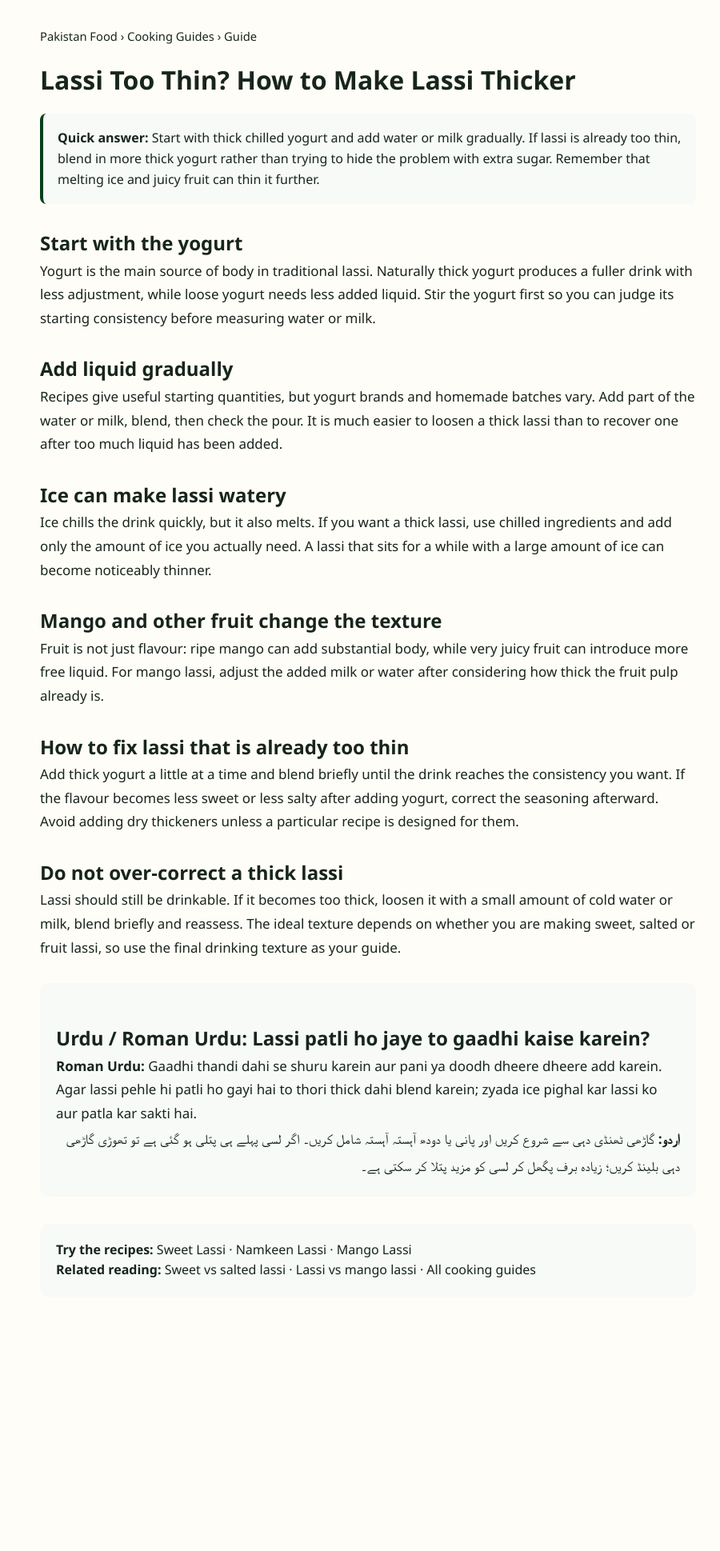
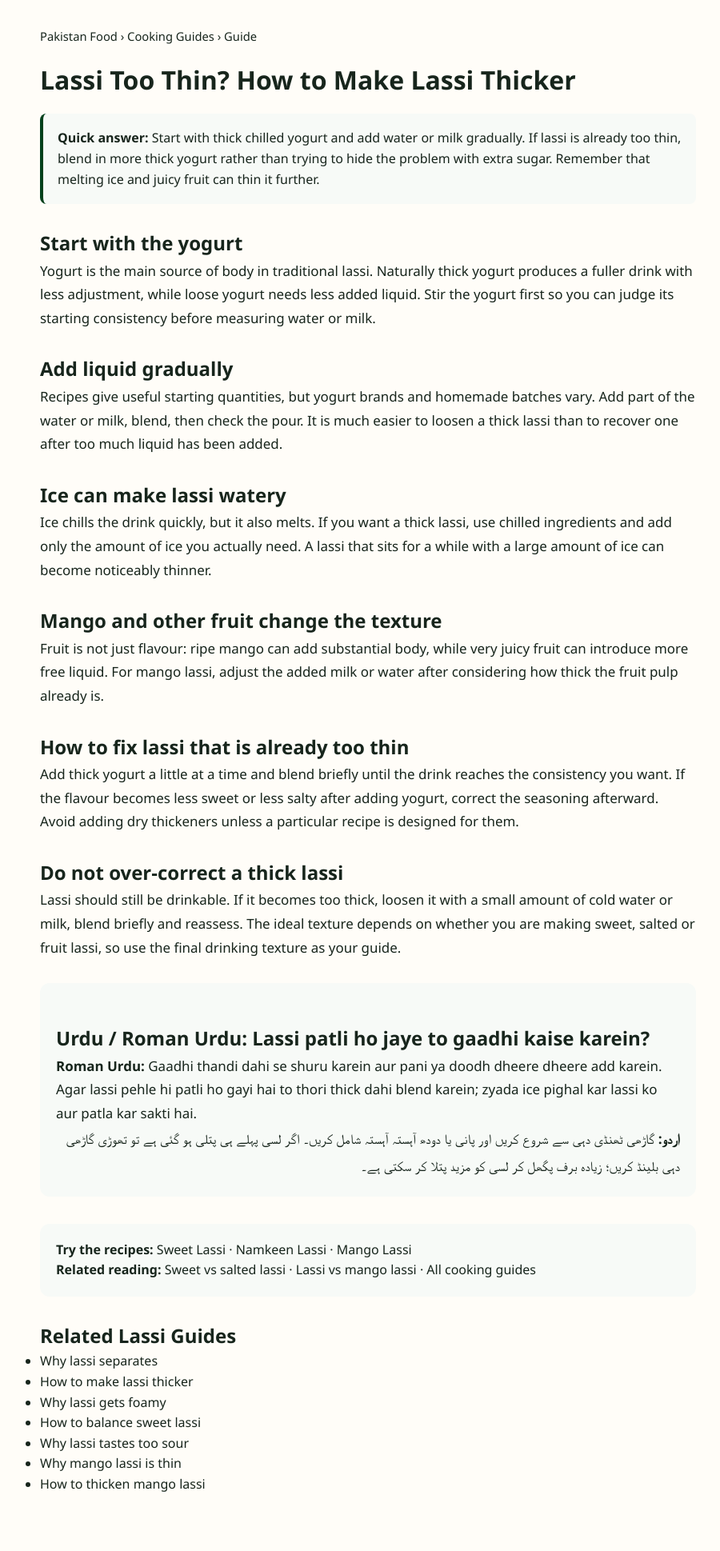
Before and after one commit to manazarali01-hub/pakistan-food, a Jekyll site: the page guides/how-to-make-lassi-thicker.html, which Jekyll copies as it is, in a window 1280 px wide. Shown: the whole page at 80% size, without its empty margins (180-1080 px from the left). Built offline with Jekyll 4.4.1, drawn with Linux system fonts in a browser that asks for light colours; before the commit the page ends 1691 px from its top, so only the background shows below that.

Commit message:
Build lassi troubleshooting internal-link cluster

```diff
--- a/guides/how-to-make-lassi-thicker.html
+++ b/guides/how-to-make-lassi-thicker.html
@@ -13,4 +13,4 @@
 <h2>How to fix lassi that is already too thin</h2><p>Add thick yogurt a little at a time and blend briefly until the drink reaches the consistency you want. If the flavour becomes less sweet or less salty after adding yogurt, correct the seasoning afterward. Avoid adding dry thickeners unless a particular recipe is designed for them.</p>
 <h2>Do not over-correct a thick lassi</h2><p>Lassi should still be drinkable. If it becomes too thick, loosen it with a small amount of cold water or milk, blend briefly and reassess. The ideal texture depends on whether you are making sweet, salted or fruit lassi, so use the final drinking texture as your guide.</p>
 <section class="urdu-box"><h2>Urdu / Roman Urdu: Lassi patli ho jaye to gaadhi kaise karein?</h2><p><strong>Roman Urdu:</strong> Gaadhi thandi dahi se shuru karein aur pani ya doodh dheere dheere add karein. Agar lassi pehle hi patli ho gayi hai to thori thick dahi blend karein; zyada ice pighal kar lassi ko aur patla kar sakti hai.</p><p lang="ur"><strong>اردو:</strong> گاڑھی ٹھنڈی دہی سے شروع کریں اور پانی یا دودھ آہستہ آہستہ شامل کریں۔ اگر لسی پہلے ہی پتلی ہو گئی ہے تو تھوڑی گاڑھی دہی بلینڈ کریں؛ زیادہ برف پگھل کر لسی کو مزید پتلا کر سکتی ہے۔</p></section>
-<div class="guide-cta"><strong>Try the recipes:</strong> <a href="../recipes/sweet-lassi.html">Sweet Lassi</a> · <a href="../recipes/namkeen-lassi.html">Namkeen Lassi</a> · <a href="../recipes/mango-lassi.html">Mango Lassi</a><br><strong>Related reading:</strong> <a href="sweet-vs-salted-lassi.html">Sweet vs salted lassi</a> · <a href="lassi-vs-mango-lassi.html">Lassi vs mango lassi</a> · <a href="./">All cooking guides</a></div></main></body></html>
+<div class="guide-cta"><strong>Try the recipes:</strong> <a href="../recipes/sweet-lassi.html">Sweet Lassi</a> · <a href="../recipes/namkeen-lassi.html">Namkeen Lassi</a> · <a href="../recipes/mango-lassi.html">Mango Lassi</a><br><strong>Related reading:</strong> <a href="sweet-vs-salted-lassi.html">Sweet vs salted lassi</a> · <a href="lassi-vs-mango-lassi.html">Lassi vs mango lassi</a> · <a href="./">All cooking guides</a></div><section class="related-guides"><h2>Related Lassi Guides</h2><ul><li><a href="why-lassi-separates.html">Why lassi separates</a></li><li><a href="how-to-make-lassi-thicker.html">How to make lassi thicker</a></li><li><a href="why-lassi-gets-foamy.html">Why lassi gets foamy</a></li><li><a href="how-to-balance-sweet-lassi.html">How to balance sweet lassi</a></li><li><a href="why-lassi-tastes-too-sour.html">Why lassi tastes too sour</a></li><li><a href="why-mango-lassi-is-thin.html">Why mango lassi is thin</a></li><li><a href="how-to-thicken-mango-lassi.html">How to thicken mango lassi</a></li></ul></section></main></body></html>
```
